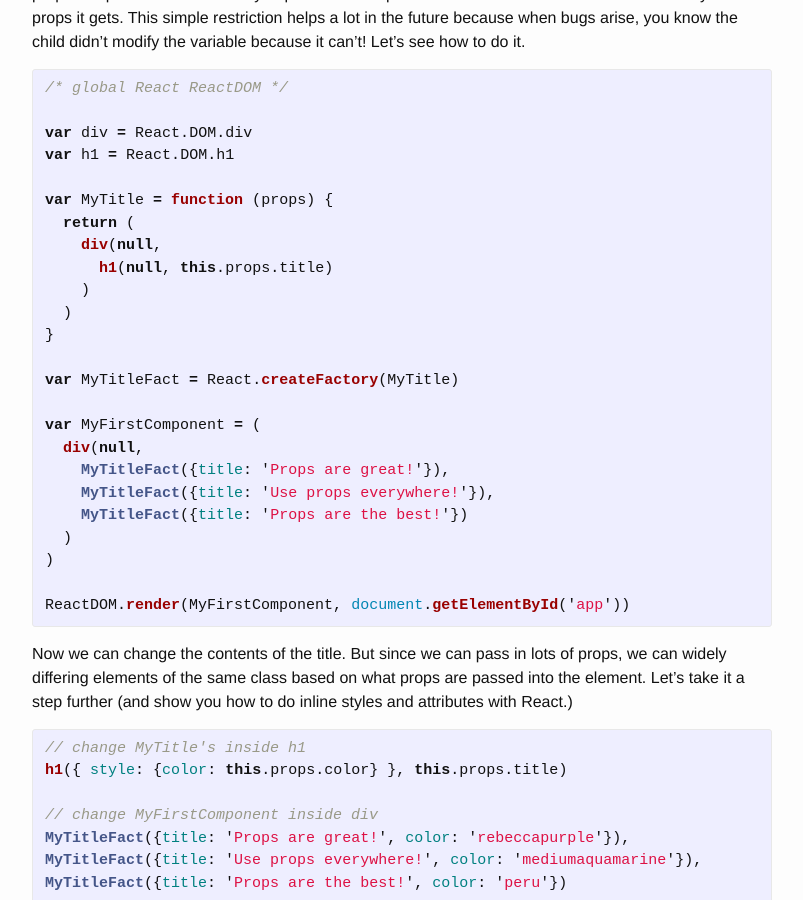
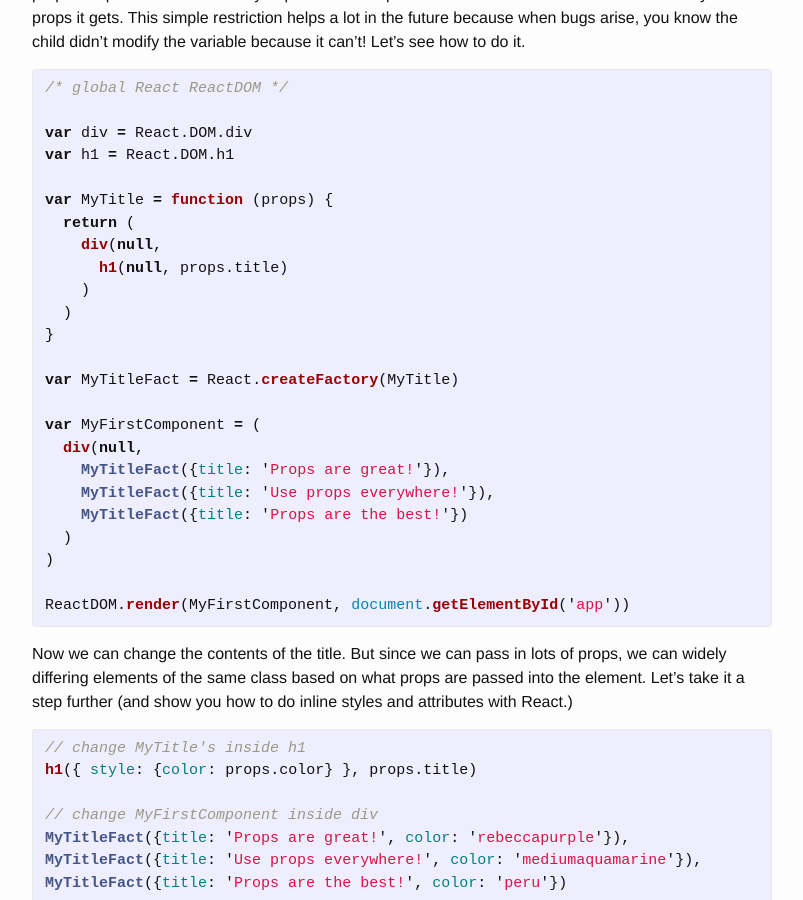
Before and after one commit to btholt/complete-intro-to-react, a Jekyll site: the page built from index.html, in a window 1280 px wide and 900 px high, scrolled down 4030 px. Shown: the whole window, without its empty margins (238-1041 px from the left). Built offline with Jekyll 4.4.1, drawn with Linux system fonts in a browser that asks for light colours.

Commit message:
Fixed #9

```diff
--- a/_posts/2016-01-03-react.markdown
+++ b/_posts/2016-01-03-react.markdown
@@ -109,7 +109,7 @@
 var MyTitle = function (props) {
   return (
     div(null,
-      h1(null, this.props.title)
+      h1(null, props.title)
     )
   )
 }
@@ -131,7 +131,7 @@
 
 {% highlight javascript %}
 // change MyTitle's inside h1
-h1({ style: {color: this.props.color} }, this.props.title)
+h1({ style: {color: props.color} }, props.title)
 
 // change MyFirstComponent inside div
 MyTitleFact({title: 'Props are great!', color: 'rebeccapurple'}),
```
